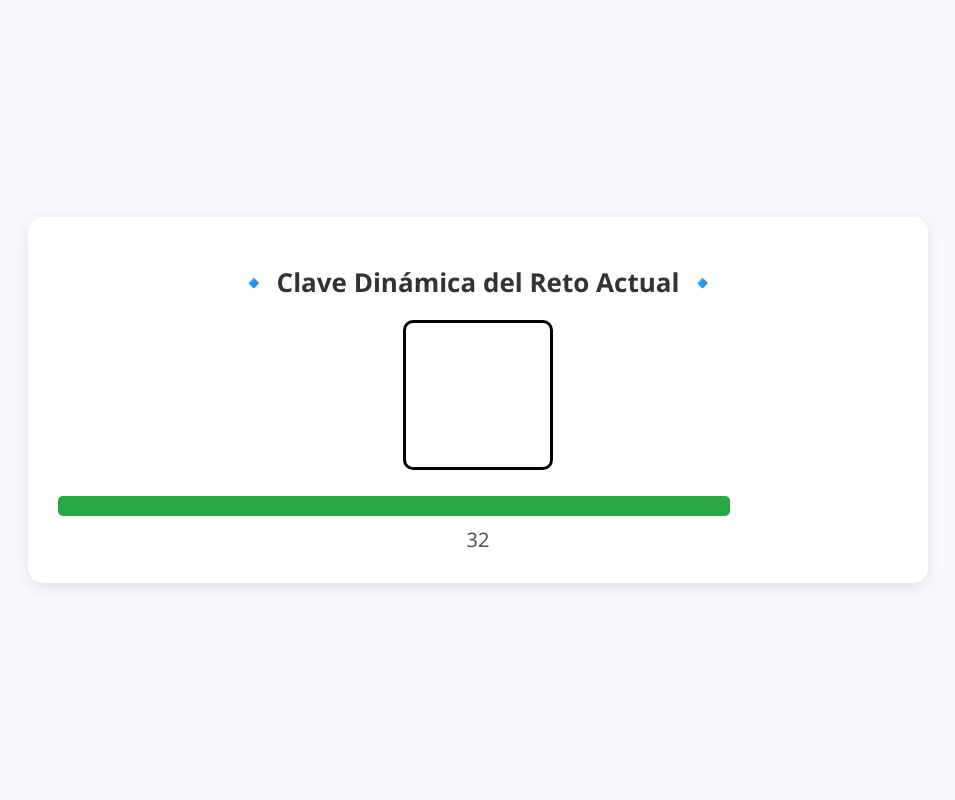
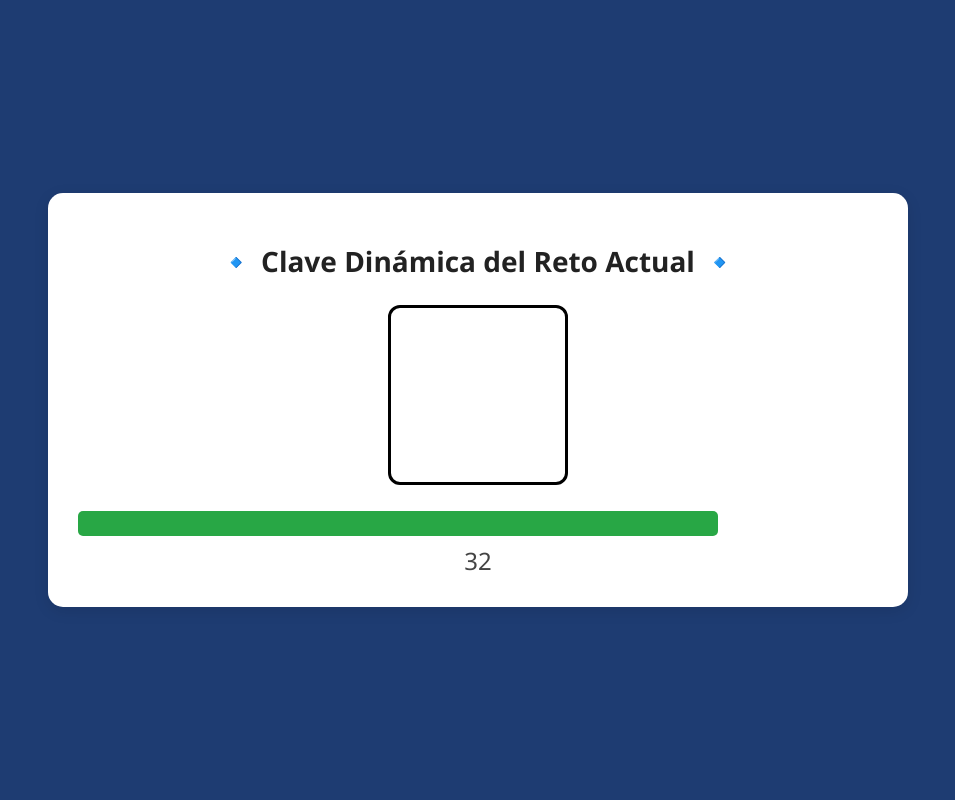
Before and after one commit to hababel/vocatorid, a PHP site: page /app/views/eventos/kiosko_virtual.php in a window 1280 px wide. Shown: the whole page, without its empty margins (162-1117 px from the left). Run offline with PHP 8.4, Linux system fonts and the light colour scheme; the template is opened without the code that fills it, so the values that code supplies are empty; some libraries are stand-ins or nearby versions.

Commit message:
feat: improve kiosk visual key display

```diff
--- a/app/views/eventos/kiosko_virtual.php
+++ b/app/views/eventos/kiosko_virtual.php
@@ -36,20 +36,21 @@ if (($token_data['estado'] ?? '') === 'activo') {
     <title>Kiosko Virtual</title>
     <style>
 body {
-  background: #f7f9fc;
+  margin: 0;
   font-family: 'Segoe UI', sans-serif;
-  margin: 0;
-  padding: 0;
   display: flex;
   justify-content: center;
   align-items: center;
   height: 100vh;
 }
 
-.kiosko-wrapper {
+#fondo-dinamico {
   width: 100%;
-  max-width: 900px;
-  padding: 20px;
+  height: 100%;
+  display: flex;
+  justify-content: center;
+  align-items: center;
+  transition: background 1s ease;
 }
 
 .kiosko-card {
@@ -58,11 +59,13 @@ body {
   padding: 30px;
   box-shadow: 0 4px 15px rgba(0,0,0,0.1);
   text-align: center;
+  max-width: 800px;
+  width: 90%;
 }
 
 .titulo-kiosko {
-  font-size: 26px;
-  color: #333;
+  font-size: 28px;
+  color: #222;
   margin-bottom: 20px;
 }
 
@@ -70,47 +73,55 @@ body {
   display: flex;
   justify-content: center;
   align-items: center;
-  gap: 30px;
-  margin: 20px 0;
+  gap: 40px;
+  margin: 25px 0;
 }
 
 .item img {
-  width: 150px;
+  width: 180px;
   height: auto;
   object-fit: contain;
 }
 
 .color-box {
-  width: 150px;
-  height: 150px;
+  width: 180px;
+  height: 180px;
   border: 3px solid #000;
-  border-radius: 10px;
+  border-radius: 12px;
 }
 
 .progreso {
-  margin-top: 25px;
-  position: relative;
+  margin-top: 20px;
   width: 100%;
 }
 
 #barra-progreso {
   width: 100%;
-  height: 20px;
+  height: 25px;
   background: #28a745;
   border-radius: 5px;
   transition: width 1s linear;
 }
 
+#barra-progreso.parpadeo {
+  animation: blink 1s infinite;
+}
+
+@keyframes blink {
+  0%, 100% { opacity: 1; }
+  50% { opacity: 0.3; }
+}
+
 #contador {
   display: block;
-  margin-top: 10px;
-  font-size: 20px;
-  color: #555;
+  font-size: 24px;
+  margin-top: 8px;
+  color: #444;
 }
     </style>
 </head>
 <body>
-<div class="kiosko-wrapper">
+<div class="kiosko-wrapper" id="fondo-dinamico">
   <div class="kiosko-card">
     <h1 class="titulo-kiosko">🔹 Clave Dinámica del Reto Actual 🔹</h1>
 
@@ -135,6 +146,16 @@ document.addEventListener('DOMContentLoaded', function () {
   const frutaElem = document.getElementById('fruta');
   const animalElem = document.getElementById('animal');
   const colorBtn = document.getElementById('color-boton');
+  const fondo = document.getElementById('fondo-dinamico');
+
+  const fondos = ["#1e3c72", "#2a5298", "#0f2027", "#4b6cb7", "#182848"];
+  let indiceFondo = 0;
+
+  function cambiarFondo() {
+    fondo.style.background = fondos[indiceFondo];
+    indiceFondo = (indiceFondo + 1) % fondos.length;
+  }
+  cambiarFondo();
 
   function actualizarVista() {
     contador.textContent = tiempo;
@@ -142,6 +163,7 @@ document.addEventListener('DOMContentLoaded', function () {
     if (tiempo <= 5) barra.style.background = '#dc3545';
     else if (tiempo <= 15) barra.style.background = '#ffc107';
     else barra.style.background = '#28a745';
+    barra.classList.toggle('parpadeo', tiempo <= 10);
   }
 
   async function actualizarToken() {
@@ -163,7 +185,8 @@ document.addEventListener('DOMContentLoaded', function () {
         animalElem.src = animalUrl;
         animalElem.alt = animalUrl.split('/').pop().split('.')[0];
         colorBtn.style.background = data.color_hex;
-        tiempo = data.tiempo_restante;
+        tiempo = data.tiempo_restante || 40;
+        cambiarFondo();
         actualizarVista();
       }
     } catch (err) {
```
